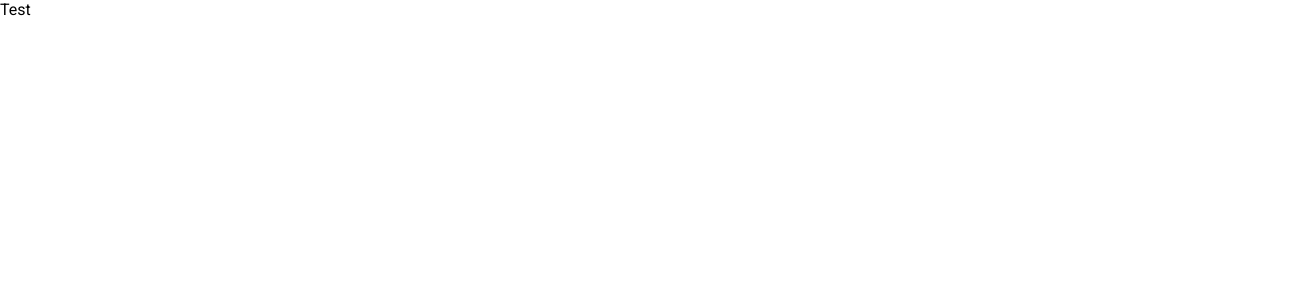
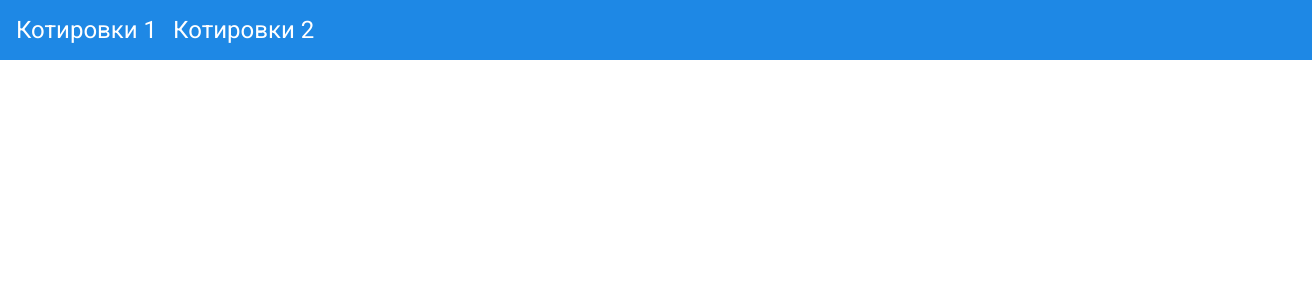
Before and after one commit to webdevkirill/poloniex-parcer-react, a React (Create React App) app: page / in a window 1280 px wide. Shown: the top 300 px of the page, 1312 px wide, since content can reach past the window. Built offline with nearby package versions, Linux system fonts and the light colour scheme.

Commit message:
add router and navbar

```diff
--- a/package.json
+++ b/package.json
@@ -40,5 +40,9 @@
       "last 1 firefox version",
       "last 1 safari version"
     ]
+  },
+  "devDependencies": {
+    "@types/react-router-dom": "^5.3.0",
+    "node-sass": "4.14.1"
   }
 }
--- a/src/App.tsx
+++ b/src/App.tsx
@@ -1,7 +1,25 @@
 import React from "react";
+import { store } from "./store/store";
+import { Provider } from "react-redux";
+import { BrowserRouter as Router, Switch, Route } from "react-router-dom";
+import QuotesPage from "./pages/QuotesPage/QuotesPage";
+import HomePage from "./pages/HomePage/HomePage";
 
 function App() {
-  return <div className="App">Test</div>;
+  return (
+    <Provider store={store}>
+      <Router>
+        <Switch>
+          <Route path="/quotes/:id">
+            <QuotesPage />
+          </Route>
+          <Route path="/">
+            <HomePage />
+          </Route>
+        </Switch>
+      </Router>
+    </Provider>
+  );
 }
 
 export default App;
--- /dev/null
+++ b/src/components/Sidebar/Sidebar.module.scss
@@ -0,0 +1,32 @@
+.sidebar {
+  display: flex;
+  width: 100vw;
+  padding: 1rem;
+  background-color: #1e88e5;
+}
+
+.link {
+  $parent-selector: &;
+  font-size: 1.5rem;
+  margin-right: 1rem;
+  color: #fff;
+  text-decoration: none;
+  position: relative;
+  &::after {
+    content: "";
+    display: block;
+    position: absolute;
+    bottom: 2px;
+    left: 0;
+    width: 0;
+    height: 1px;
+    background-color: #fff;
+    transition: width 0.15s ease-in-out;
+  }
+  &:hover {
+    color: #fff;
+    &::after {
+      width: 100%;
+    }
+  }
+}
--- /dev/null
+++ b/src/components/Sidebar/Sidebar.tsx
@@ -0,0 +1,19 @@
+import React from "react";
+import { Link } from "react-router-dom";
+import styles from "./Sidebar.module.scss";
+
+interface SidebarProps {
+  links: { [key: string]: string };
+}
+
+export default function Sidebar({ links }: SidebarProps) {
+  return (
+    <div className={styles.sidebar}>
+      {Object.keys(links).map((link) => (
+        <Link key={link} to={link} className={styles.link}>
+          {links[link]}
+        </Link>
+      ))}
+    </div>
+  );
+}
--- a/src/index.css
+++ b/src/index.css
@@ -2,4 +2,5 @@ body {
   margin: 0;
   padding: 0;
   font-family: "Roboto", sans-serif;
+  font-size: 16px;
 }
--- /dev/null
+++ b/src/pages/HomePage/HomePage.tsx
@@ -0,0 +1,15 @@
+import React from "react";
+import Sidebar from "../../components/Sidebar/Sidebar";
+
+const homePageLinks = {
+  "/quotes/1": "Котировки 1",
+  "/quotes/2": "Котировки 2",
+};
+
+export default function HomePage() {
+  return (
+    <div>
+      <Sidebar links={homePageLinks} />
+    </div>
+  );
+}
--- /dev/null
+++ b/src/pages/QuotesPage/QuotesPage.tsx
@@ -0,0 +1,18 @@
+import React from "react";
+import { useParams } from "react-router";
+import Sidebar from "../../components/Sidebar/Sidebar";
+
+const quotesPageLinks = {
+  "/": "Главная",
+};
+
+export default function QuotesPage() {
+  let { id } = useParams<{ id: string }>();
+  return (
+    <div>
+      <div>
+        <Sidebar links={quotesPageLinks} />
+      </div>
+    </div>
+  );
+}
```
Also changed, not shown: 1 other file (tests, documents, lock files or other folders).
